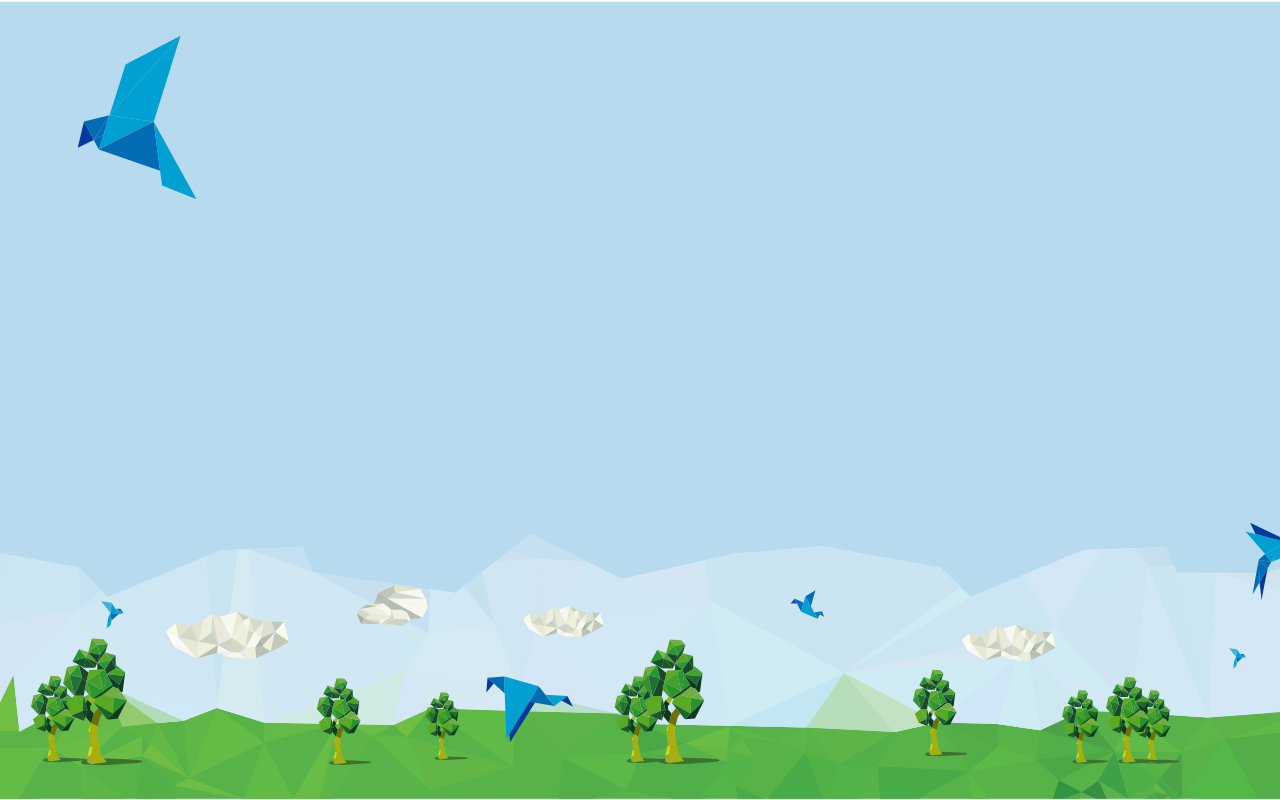
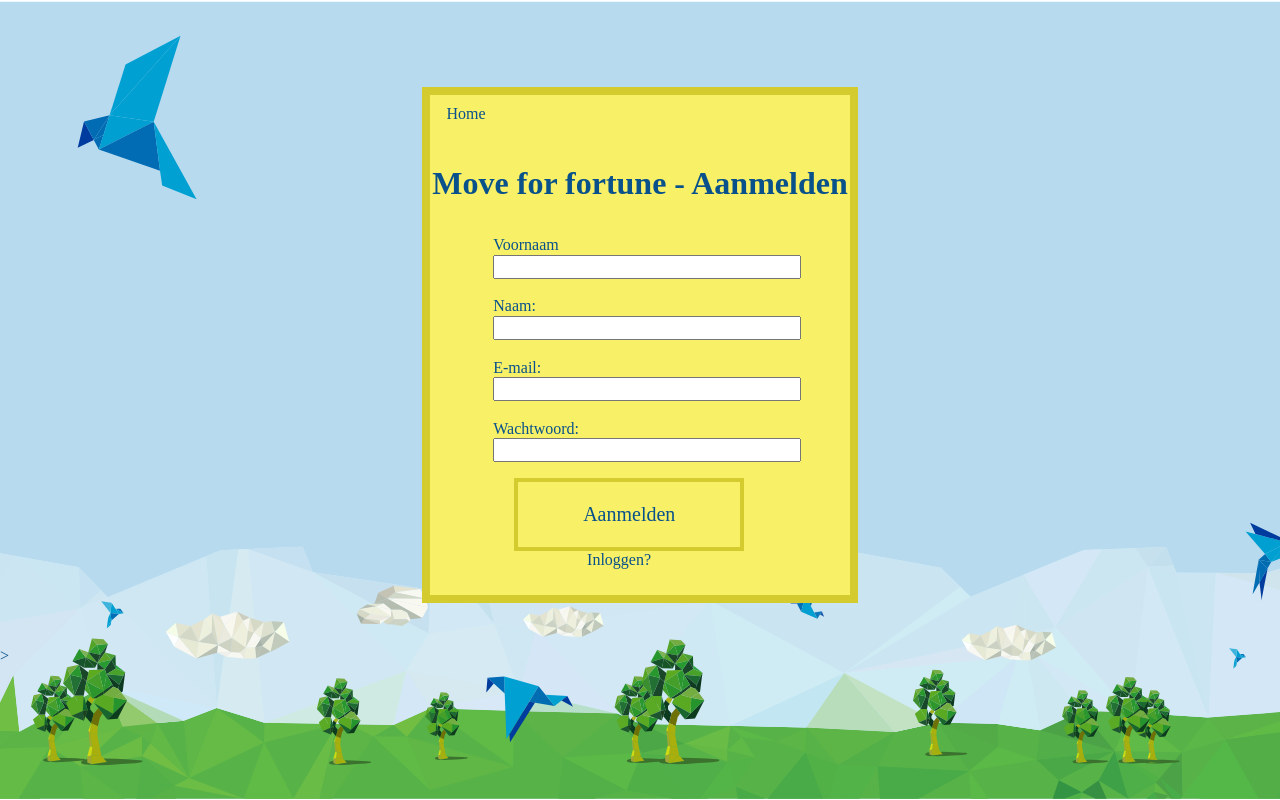
Before and after one commit to ArthurTaragola/ProjectMFF, a plain HTML site: page frontend/site/aanmelden.html in a window 1280 px wide. Drawn offline with Linux system fonts and the light colour scheme; a web font is replaced by a local one.

Commit message:
pagina aanmelden klaar

```diff
--- a/frontend/site/aanmelden.html
+++ b/frontend/site/aanmelden.html
@@ -10,6 +10,49 @@
     <title>Move For Fortune - Aanmelden</title>
 </head>
 <body>
-
+    <div class="c-global">
+        <div class="c-box"></div>
+        <div class="c-box c-card">
+            <div class="u-columnspan-1">
+                <div class="c-card__item c-card-item__home">
+                    <a href="index.html">Home</a>
+                </div>
+                <div class="c-card__item c-card-item__title">
+                    <h1 class="c-title">Move for fortune - Aanmelden</h1>
+                </div>
+            </div>
+            <div class="u-columnspan-1">
+                <form class="c-form" action="">
+                    <div class="c-form__item c-card-item__input">
+                        <label for="voornaam" class="c-form__item">Voornaam</label> <br>
+                        <input class="c-input" type="text" id="voornaam">
+                    </div>
+                    <br>
+                    <div class="c-form__item c-card-item__input">
+                        <label for="naam" class="c-form__item">Naam:</label> <br>
+                        <input class="c-input" type="text" id="naam">
+                    </div>
+                    <br>
+                    <div class="c-form__item c-card-item__input">
+                        <label for="email" class="wachtwoord c-form__item">E-mail:</label> <br>
+                        <input class="c-input" type="text" id="email">
+                    </div>
+                    <br>
+                    <div class="c-form__item c-card-item__input">
+                        <label for="ww" class="wachtwoord c-form__item">Wachtwoord:</label> <br>
+                        <input class="c-input" type="password" id="ww">
+                    </div>
+                    <div class="c-form__item c-card-item__btn c-card-item__btnaanmelden">
+                        <input class="c-button c-button-login" type="submit" value="Aanmelden">
+                        <br>
+                        <a href="login.html">Inloggen?</a>
+                    </div>
+                </form>
+            </div>
+            <div class="u-columnspan-1">  </div>
+            <!-- <div class="u-columnspan-1"> test </div> -->
+        </div>
+        <div class="c-box"></div>></div>
+    </div>
 </body>
 </html>
--- a/frontend/site/css/index.css
+++ b/frontend/site/css/index.css
@@ -103,6 +103,10 @@ a{
     margin-top: 32px;
 }
 
+.c-card-item__btnaanmelden{
+    margin-top: 16px;
+}
+
 .c-card-item__form{
     max-width: 50%;
     margin-left: 15%;
```
Also changed, not shown: frontend/site/index.html (+1 -1 lines).
